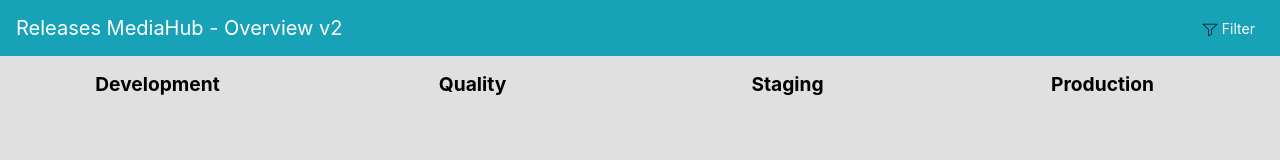
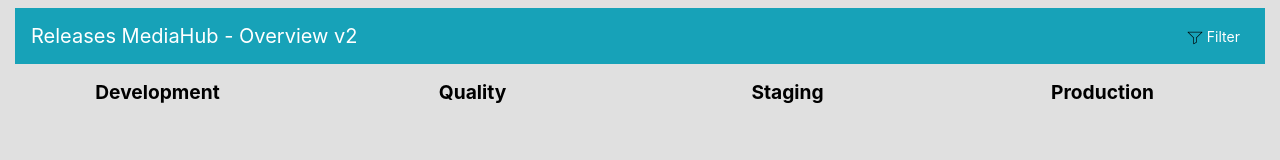
Before and after one commit to renatomatos79/azure-devops-dashboard, a website: page index.html in a window 1280 px wide. Drawn offline with Linux system fonts and the light colour scheme.

Commit message:
ajuste vertical bar

```diff
--- a/index.html
+++ b/index.html
@@ -11,8 +11,7 @@
 </head>
 
 <body>
-	<div id="app">
-
+	<div class="container-fluid mt-2" id="app">
 		<nav class="navbar bg-info">
 			<a class="navbar-brand text-white">{{ title }}</a>
 			<form class="form-inline">
@@ -27,16 +26,12 @@
 				</button>
 			</form>
 		</nav>
-
-
-		<div class="container-fluid">
 		<div class="row">
 			<div class="card-body bg-light" v-if="filtered">
 				<div class="row">
 					<div class="col text-center" v-if="!isReleaseListLoaded">
 						<img class="img-fluid" width="120" src="static/images/loading.gif" />
 					</div>
-
 					<div class="col-3" v-if="isReleaseListLoaded" v-for="release in releaseList">
 						<div class="custom-control custom-checkbox">
 							<input type="checkbox" class="custom-control-input" :id="release.definitionId"
@@ -48,9 +43,6 @@
 				</div>
 			</div>
 		</div>
-
-			<div class="row">
-				<div class="col">
 		<div id="dashboard">
 			<!--HEADER-->
 			<div id="dashboard-title" class="row">
@@ -87,10 +79,8 @@
 			<div id="dashboard-rows-container"></div>
 		</div>
 	</div>
-			</div>
-		</div>
-	</div>
-	</div>
+	<!-- Bootstrap -->
+	<script src="lib/bootstrap.min.js" type="text/javascript"></script>
 	<!-- VSS SDK -->
 	<script src="lib/VSS.SDK.min.js" type="text/javascript"></script>
 	<!-- Vue -->
--- a/static/css/dashboard.css
+++ b/static/css/dashboard.css
@@ -40,11 +40,14 @@
     float: right;
 }
 
-#release-container {
+#app {
     height: 120%;
 }
+
 #dashboard {
+    height: 100%;
     overflow-y: auto;
+    overflow-x: hidden;
     padding-right: 20px;
 }
 
```
Also changed, not shown: readme.txt. Lines whose indentation alone changed are shown as unchanged.
